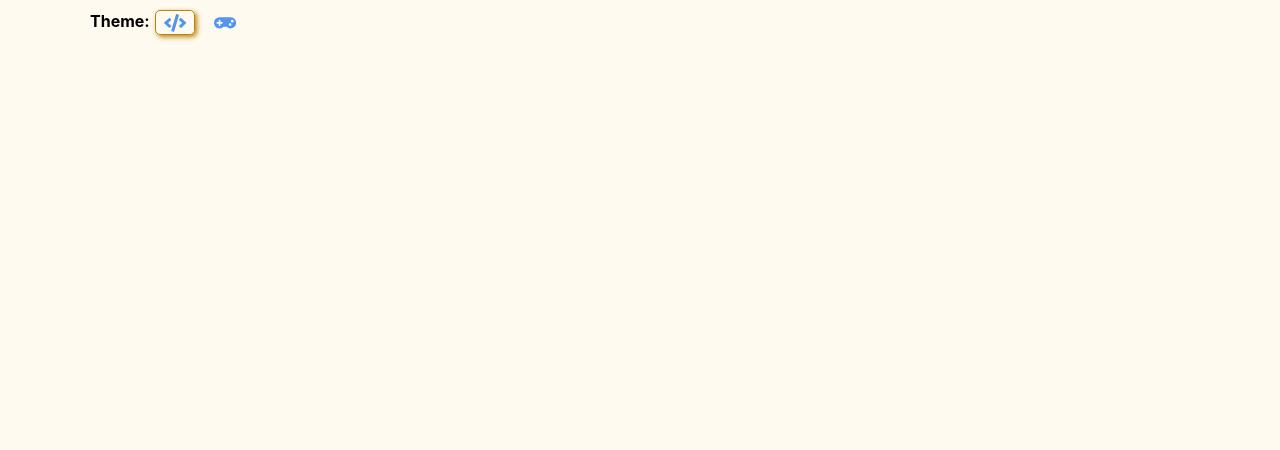
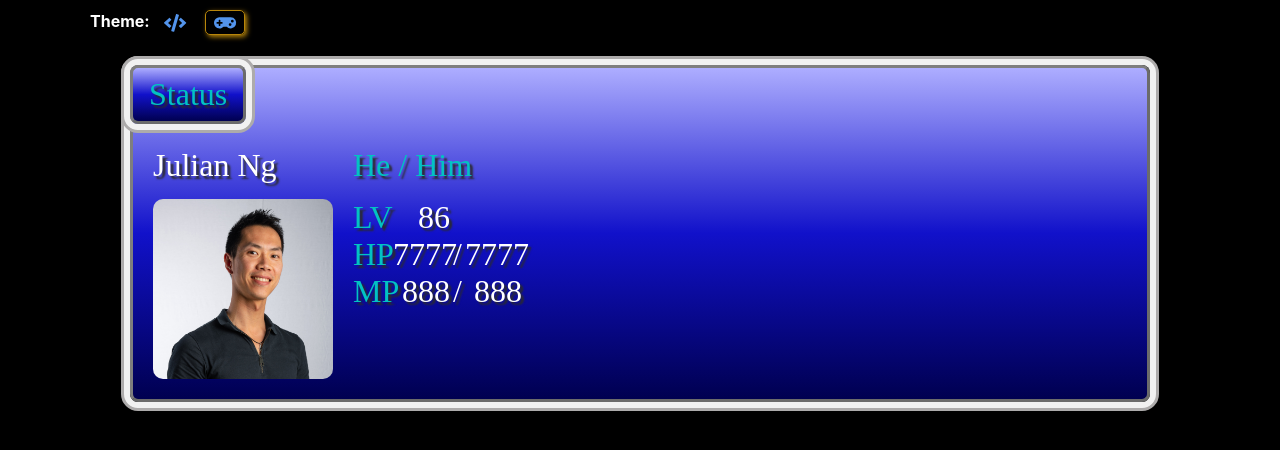
Before and after one commit to julesnuggy/cv, a React (Create React App) app: page /cv/ff-theme in a window 1280 px wide. Before the commit this address had no page. Shown: the top 450 px of the page. Built offline with nearby package versions, Linux system fonts and the light colour scheme; a web font is replaced by a local one.

Commit message:
Fix refresh state control

```diff
--- a/src/App.tsx
+++ b/src/App.tsx
@@ -17,6 +17,7 @@ import { faMinusSquare, faPlusSquare, faTimesCircle } from '@fortawesome/free-re
 import { fab } from '@fortawesome/free-brands-svg-icons';
 
 import './App.scss';
+import { HOME_URL } from './components/constants';
 import AboutMe from './components/aboutMe';
 import Experience from './components/experience';
 import Header from './components/header';
@@ -37,9 +38,11 @@ library.add(
   fab,
 );
 
+
 const App: React.FC = () => {
+  const isHome = window.location.pathname === HOME_URL;
   const [screenSize, setScreenSize] = useState(window.innerWidth);
-  const [theme, setTheme] = useState('coding')
+  const [theme, setTheme] = useState( isHome ? 'coding' : 'ff-theme')
 
   const appBodyClass = theme === 'coding' ? 'app-body' : 'app-body-ff'
 
@@ -52,8 +55,8 @@ const App: React.FC = () => {
         <div className={appBodyClass}>
         <ThemeSelector theme={theme} setTheme={setTheme} />
         <Routes>
-          <Route path='/cv' element={<ClassicLayout screenSize={screenSize} />} />
-          <Route path='/ff-theme' element={<FFLayout />} />
+          <Route path={HOME_URL} element={<ClassicLayout screenSize={screenSize} />} />
+          <Route path={`${HOME_URL}/ff-theme`} element={<FFLayout />} />
         </Routes>
         </div>
     </Router>
@@ -65,20 +68,24 @@ type props = {
 }
 
 
-const ClassicLayout = ({screenSize}: props) => (
+const ClassicLayout = ({screenSize}: props) => {
+  return (
     <>
-    <Header />
-    <AboutMe screenSize={screenSize} />
+      <Header/>
+      <AboutMe screenSize={screenSize}/>
       <div className="experience-container">
-      {data.map((d) => <Experience data={d} key={d.employer} />)}
+        {data.map((d) => <Experience data={d} key={d.employer}/>)}
       </div>
     </>
   )
+}
 
-const FFLayout = () => (
+const FFLayout = () => {
+  return (
     <>
-    <Status />
+      <Status/>
     </>
   )
+}
 
 export default App;
--- /dev/null
+++ b/src/components/constants.ts
@@ -0,0 +1 @@
+export const HOME_URL = '/cv'
--- a/src/components/themeSelector.tsx
+++ b/src/components/themeSelector.tsx
@@ -3,6 +3,7 @@ import { NavLink } from 'react-router-dom';
 import { IconName } from '@fortawesome/free-regular-svg-icons';
 import { FontAwesomeIcon } from '@fortawesome/react-fontawesome';
 
+import {HOME_URL} from './constants';
 import '../styles/themeSelector.scss'
 
 type ThemeSelectorProps = {
@@ -19,14 +20,14 @@ const ThemeSelector = ({ theme, setTheme }: ThemeSelectorProps) => {
         onClick={() => setTheme('coding')}
         icon='code'
         theme='coding'
-        destination='/cv'
+        destination={HOME_URL}
       />
       <ThemeButton
         activeTheme={theme}
         onClick={() => setTheme('ff-theme')}
         icon='gamepad'
         theme='ff-theme'
-        destination='/ff-theme'
+        destination={`${HOME_URL}/ff-theme`}
       />
     </div>
   )
```
Lines whose indentation alone changed are shown as unchanged.
